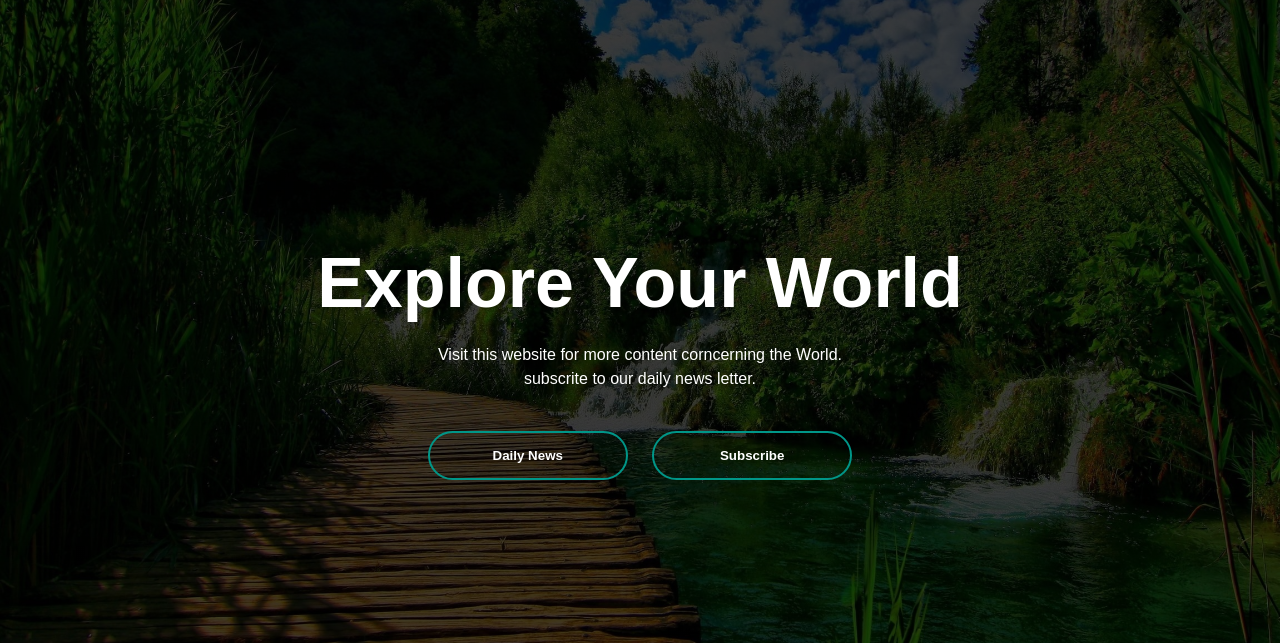
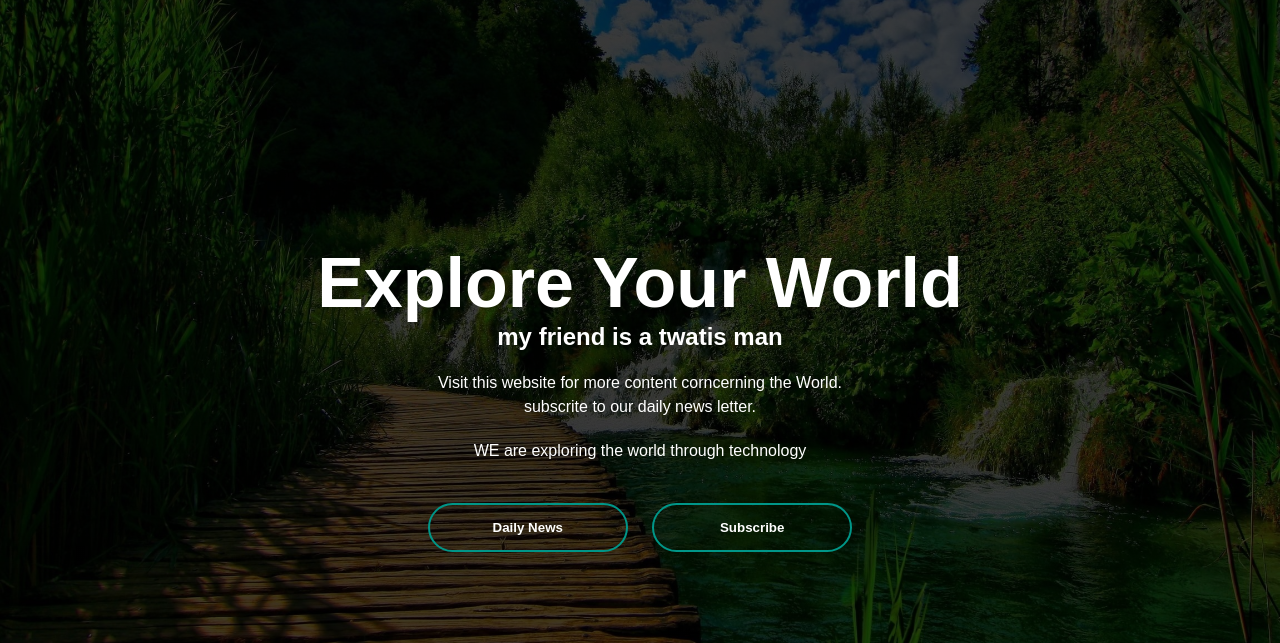
Before and after one commit to samuel-kwame-gyamfi/World-Discovery, a plain HTML site: page index.html in a window 1280 px wide. Shown: the part 157-800 px from the top of the page. Drawn offline with Linux system fonts and the light colour scheme.

Commit message:
git practice

```diff
--- a/index.html
+++ b/index.html
@@ -21,10 +21,12 @@
       </div>
       <div class="content">
         <h1>Explore Your World</h1>
+        <h2>my friend is a twatis man</h2>
         <p>
           Visit this website for more content corncerning the World. <br />
           subscrite to our daily news letter.
         </p>
+        <p>WE are exploring the world through technology</p>
         <div>
           <button type="button"><span>Daily News</span> </button>
           <button type="button"><span>Subscribe</span>  </button>
```
